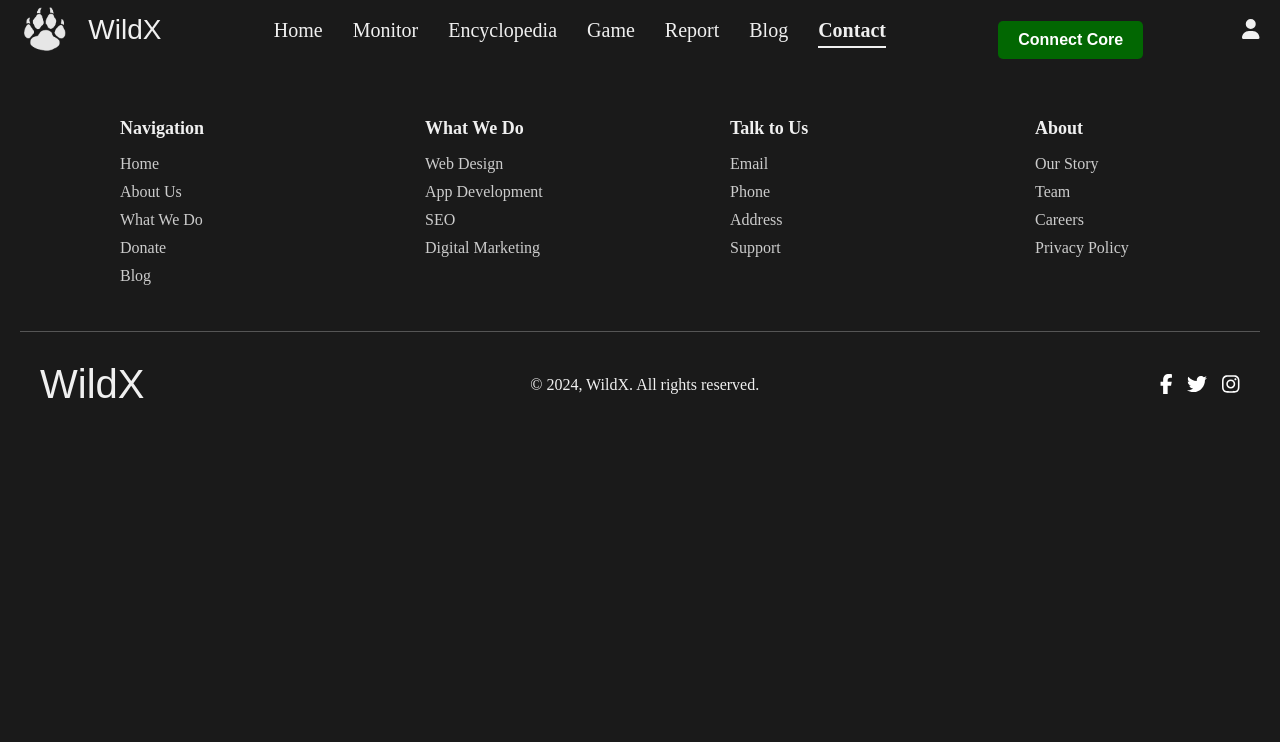
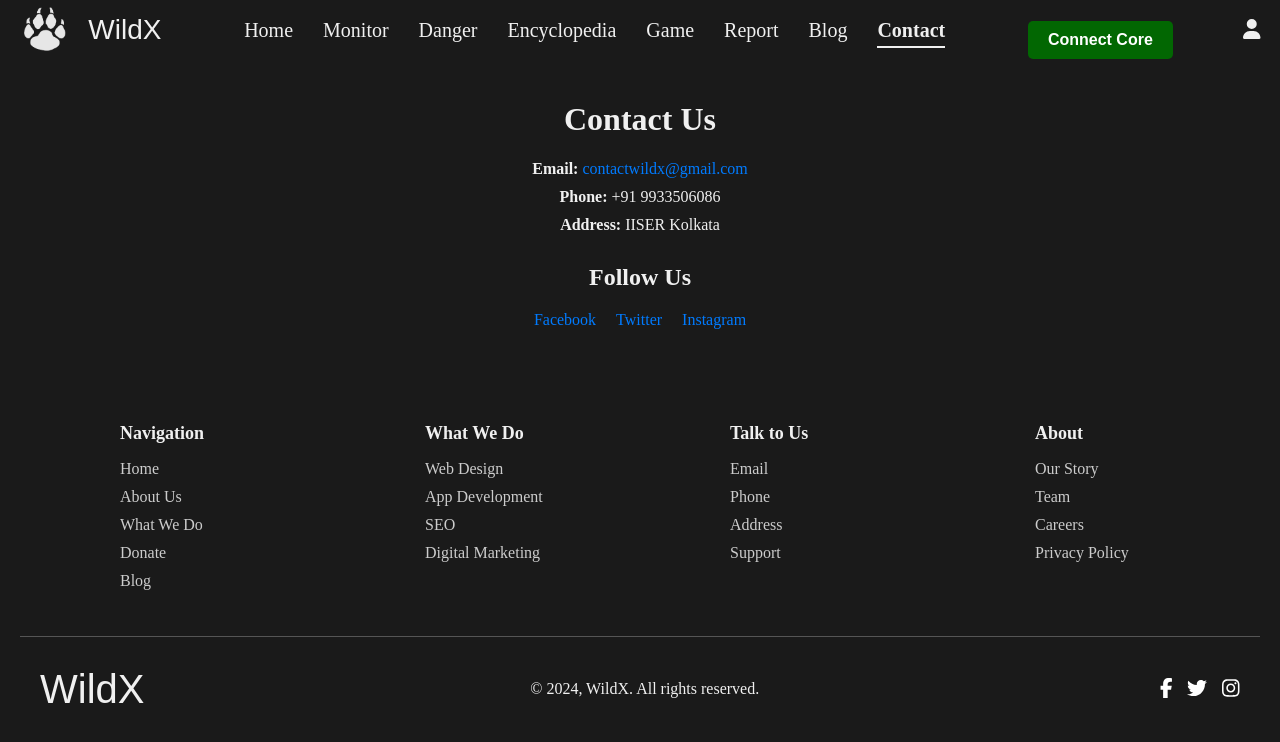
Before and after one commit to nytrixis/wildx, a React (Vite) app: page /contact in a window 1280 px wide. Shown: the top 742 px of the page. Built offline with nearby package versions, Linux system fonts and the light colour scheme; a web font is replaced by a local one.

Commit message:
Final commit

```diff
--- a/src/App.jsx
+++ b/src/App.jsx
@@ -11,6 +11,9 @@ import Game from './components/Game';
 import ReportForm from './components/ReportForm';
 import './App.css';
 import MonitorComponent from './components/MonitorComponent';
+import Danger from './components/Danger';
+import Contact from './components/Contact';
+import Encyclopedia from './components/Encyclopedia';
 
 function App() {
   const [showAuth, setShowAuth] = useState(false);
@@ -43,6 +46,9 @@ function App() {
           <Route path="/game" element={<Game />} />
           <Route path="/report" element={<ReportForm />} />
           <Route path='/monitor' element={<MonitorComponent />} />
+          <Route path='/danger' element={<Danger />} />
+          <Route path='/contact' element={<Contact />} />
+          <Route path='/encyclopedia' element={<Encyclopedia />} />
         </Routes>
         <Footer />
       </div>
--- /dev/null
+++ b/src/components/Contact.css
@@ -0,0 +1,33 @@
+.contact-container {
+    max-width: 800px;
+    margin: 0 auto;
+    padding: 20px;
+    text-align: center;
+  }
+
+  .contact-info {
+    margin-bottom: 30px;
+  }
+
+  .contact-info p {
+    margin: 10px 0;
+  }
+
+  .social-media ul {
+    list-style-type: none;
+    padding: 0;
+  }
+
+  .social-media li {
+    display: inline-block;
+    margin: 0 10px;
+  }
+
+  a {
+    color: #007bff;
+    text-decoration: none;
+  }
+
+  a:hover {
+    text-decoration: underline;
+  }
--- /dev/null
+++ b/src/components/Contact.jsx
@@ -0,0 +1,30 @@
+import React from 'react';
+import './Contact.css';
+
+const Contact = () => {
+  return (
+    <div className="contact-container">
+      <h1>Contact Us</h1>
+      <div className="contact-info">
+        <p>
+          <strong>Email:</strong>{' '}
+          <a href="https://mail.google.com/mail/?view=cm&fs=1&to=contactwildx@gmail.com" target="_blank" rel="noopener noreferrer">
+            contactwildx@gmail.com
+          </a>
+        </p>
+        <p><strong>Phone:</strong> +91 9933506086</p>
+        <p><strong>Address:</strong> IISER Kolkata</p>
+      </div>
+      <div className="social-media">
+        <h2>Follow Us</h2>
+        <ul>
+          <li><a href="#" target="_blank" rel="noopener noreferrer">Facebook</a></li>
+          <li><a href="#" target="_blank" rel="noopener noreferrer">Twitter</a></li>
+          <li><a href="#" target="_blank" rel="noopener noreferrer">Instagram</a></li>
+        </ul>
+      </div>
+    </div>
+  );
+};
+
+export default Contact;
--- /dev/null
+++ b/src/components/Danger.jsx
@@ -0,0 +1,78 @@
+import React, { useEffect, useRef } from 'react';
+import * as tmImage from '@teachablemachine/image';
+import beepSound from '../assets/beep.mp3';
+import './TeachableMachineComponent.css';
+
+
+const TeachableMachineComponent = () => {
+  const webcamContainerRef = useRef(null);
+  const labelContainerRef = useRef(null);
+  const audioRef = useRef(new Audio(beepSound));
+
+  useEffect(() => {
+    const URL = "https://teachablemachine.withgoogle.com/models/ljX_vXbxg/";
+    let model, webcam, labelContainer, maxPredictions;
+
+    async function init() {
+      const modelURL = URL + "model.json";
+      const metadataURL = URL + "metadata.json";
+
+      model = await tmImage.load(modelURL, metadataURL);
+      maxPredictions = model.getTotalClasses();
+
+      const flip = true;
+      webcam = new tmImage.Webcam(800, 500, flip);
+      await webcam.setup();
+      await webcam.play();
+      window.requestAnimationFrame(loop);
+
+      // Clear the webcam container before appending the webcam canvas
+      webcamContainerRef.current.innerHTML = '';
+      webcamContainerRef.current.appendChild(webcam.canvas);
+
+      labelContainer = labelContainerRef.current;
+      labelContainer.innerHTML = ''; // Clear the label container before adding new divs
+      for (let i = 0; i < maxPredictions; i++) {
+        labelContainer.appendChild(document.createElement("div"));
+      }
+    }
+
+    async function loop() {
+      webcam.update();
+      await predict();
+      window.requestAnimationFrame(loop);
+    }
+
+    async function predict() {
+      const prediction = await model.predict(webcam.canvas);
+      for (let i = 0; i < maxPredictions; i++) {
+        const classPrediction = prediction[i].className + ": " + prediction[i].probability.toFixed(2);
+        labelContainer.childNodes[i].innerHTML = classPrediction;
+
+        if (prediction[i].className.toLowerCase() === 'others' && prediction[i].probability < 0.4) {
+          audioRef.current.play();
+        }
+      }
+    }
+
+    init();
+
+    return () => {
+      if (webcam) {
+        webcam.stop();
+      }
+    };
+  }, []);
+
+  return (
+    <div className="teachable-machine-container">
+      <h2>Teachable Machine Image Model</h2>
+      <div className="webcam-container">
+        <div ref={webcamContainerRef}></div>
+      </div>
+      <div ref={labelContainerRef}></div>
+    </div>
+  );
+};
+
+export default TeachableMachineComponent;
--- /dev/null
+++ b/src/components/Encyclopedia.jsx
@@ -0,0 +1,20 @@
+import React from 'react';
+
+const Encyclopedia = () => {
+  return (
+    <div className="encyclopedia-container">
+      <iframe
+        src="https://online.fliphtml5.com/mtqnd/wpne/"
+        style={{ width: '100%', height: '100vh' }}
+        seamless="seamless"
+        scrolling="no"
+        frameBorder="0"
+        allowTransparency="true"
+        allowFullScreen="true"
+        title="Wildlife Encyclopedia"
+      />
+    </div>
+  );
+};
+
+export default Encyclopedia;
--- a/src/components/Navbar.jsx
+++ b/src/components/Navbar.jsx
@@ -52,7 +52,7 @@ const Navbar = ({ onAuthAction }) => {
     setDropdownOpen(!dropdownOpen);
   };
 
-  const navItems = ['Home', 'Monitor', 'Encyclopedia', 'Game', 'Report', 'Blog', 'Contact'];
+  const navItems = ['Home', 'Monitor', 'Danger', 'Encyclopedia', 'Game', 'Report', 'Blog', 'Contact'];
 
   return (
     <nav className="navbar">
@@ -70,6 +70,15 @@ const Navbar = ({ onAuthAction }) => {
               {item}
             </Link>
             <Link to="/monitor" className={activeTab === 'Monitor' ? 'active' : ''} onClick={() => handleTabClick('Monitor')}>
+</Link>
+
+<Link to="/danger" className={activeTab === 'Danger' ? 'active' : ''} onClick={() => handleTabClick('Danger')}>
+</Link>
+
+<Link to="/contact" className={activeTab === 'Contact' ? 'active' : ''} onClick={() => handleTabClick('Contact')}>
+</Link>
+
+<Link to="/encyclopedia" className={activeTab === 'Encyclopedia' ? 'active' : ''} onClick={() => handleTabClick('Encyclopedia')}>
 </Link>
           </li>
         ))}
```
Also changed, not shown: 1 other file (tests, documents, lock files or other folders).
